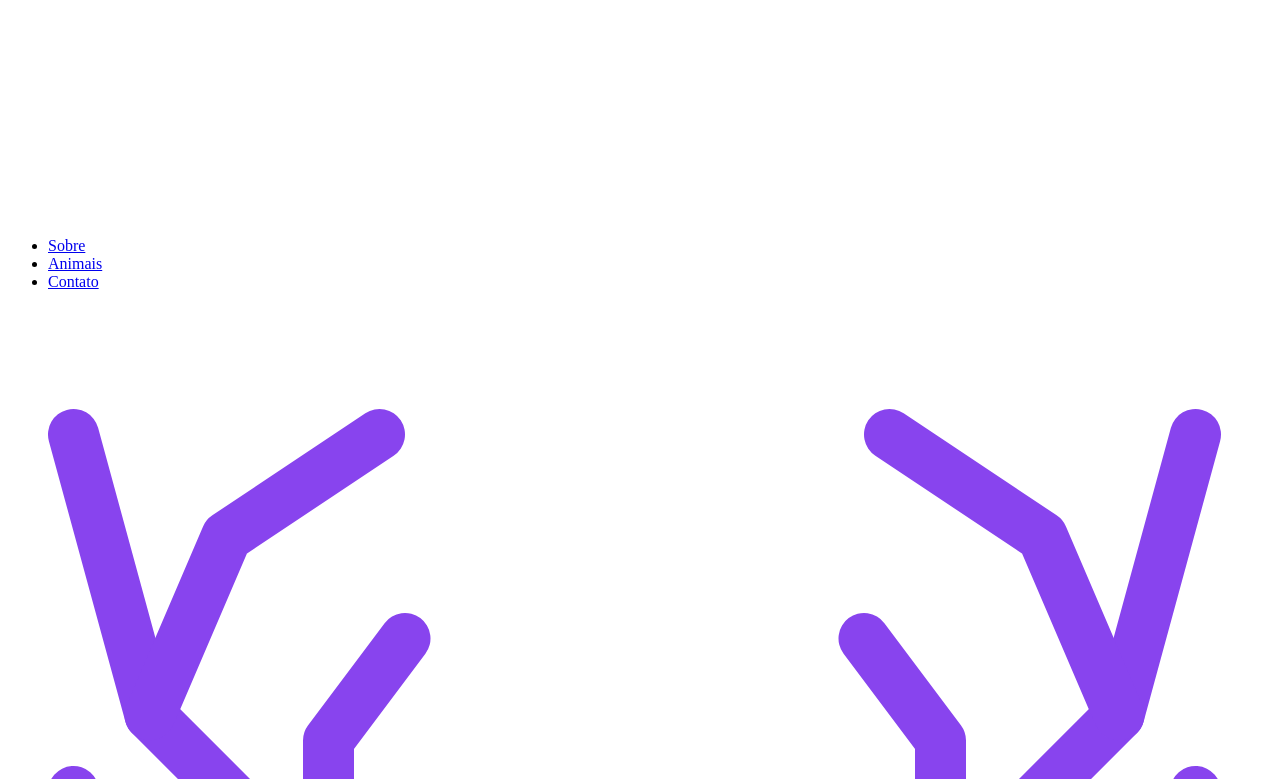
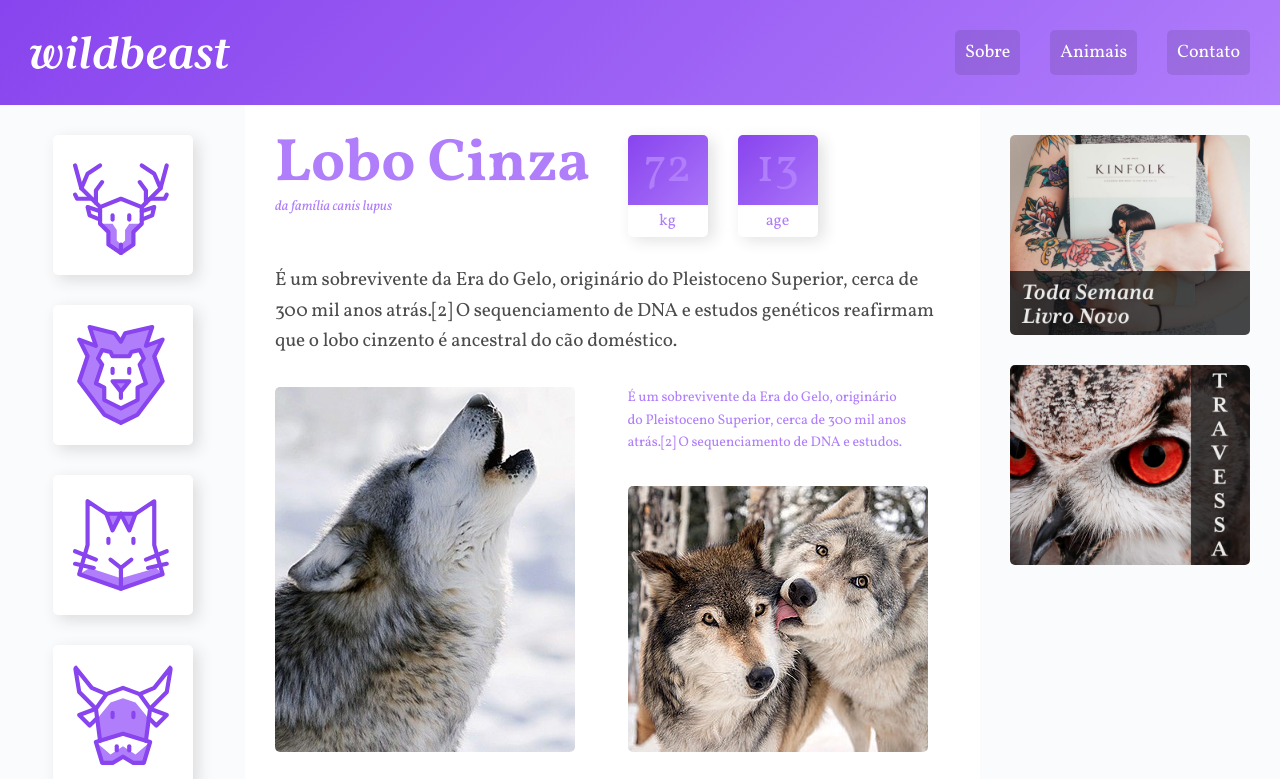
Before and after one commit to pedrobissetti/Wildbeast, a website: page index.html in a window 1280 px wide. Shown: the top 779 px of the page. Drawn offline with Linux system fonts and the light colour scheme.

Commit message:
LP-Finalizada

```diff
--- /dev/null
+++ b/css/scss/_anuncio.scss
@@ -0,0 +1,7 @@
+.anuncios {
+  background: $cor-background;
+  display: grid;
+  align-content: start;
+  padding: 30px;
+  grid-gap: 30px;
+}
--- /dev/null
+++ b/css/scss/_content.scss
@@ -0,0 +1,108 @@
+.content {
+  max-width: 960px;
+  margin: 0 auto;
+  padding: 30px;
+  display: grid;
+  grid-template-columns: 1fr 1fr;
+  grid-gap: 30px;
+  &--titulo {
+    color: $cor-secundaria;
+    font-size: $font-titulo;
+    line-height: 1;
+    font-weight: 700;
+  }
+  &--span {
+    font-size: $font-little;
+    color: $cor-secundaria;
+    font-style: italic;
+  }
+  p {
+    font-size: $font-paragrafo;
+    line-height: 1.6;
+    letter-spacing: -0.005em;
+    color: rgba(0,0,0,.7);
+  }
+  &--infos {
+    display: flex;
+    align-items: flex-start;
+    div {
+      width: 80px;
+      text-align: center;
+      background: linear-gradient(135deg, $cor-principal, $cor-secundaria);
+      border-radius: 5px;
+      box-shadow: 5px 5px 15px 0px rgba(44,44,44,0.15);
+      position: relative;
+      &:first-child {
+        margin-right: 30px;
+      }
+      span {
+        display: block;
+        color: $cor-secundaria;
+      }
+    }
+    &__numeros {
+      font-size: $font-numeros;
+      line-height: 1;
+      margin: 10px auto;
+    }
+    &__rotulos {
+      background: $cor-padrao;
+      border-radius: 0 0 5px 5px;
+      padding: 5px 0;
+      position: relative;
+      top: 2px;
+    }
+  }
+  &--destaque {
+    font-size: $font-little !important;
+    color: $cor-secundaria !important;
+    max-width: 20em !important;
+  }
+  &--citacao, &--atributos {
+    padding: 30px;
+    border-radius: 5px;
+    box-shadow: 5px 5px 15px 0px rgba(44,44,44,0.15);
+    background: linear-gradient(135deg, $cor-principal, $cor-secundaria);
+    align-self: flex-start;
+    p {
+      color: $cor-padrao;
+      font-size: $font-medium;
+      font-style: italic;
+      text-align: center;
+      max-width: 500px;
+      margin: 0 auto;
+    }
+    li {
+      color: $cor-padrao;
+      font-family: $font--atributos;
+      font-size: $font-small;
+      padding: 15px;
+      font-weight: bold;
+    }
+  }
+}
+
+.content--atributos {
+  li + li {
+    border-top: 2px solid $cor-secundaria;
+  }
+}
+
+.informacoes {
+  p + p {
+    margin-top: 30px;
+  }
+}
+
+.col-wide {
+  grid-column: 1 / -1;
+}
+
+.imagem-1 {
+  grid-row: span 2;
+  align-self: flex-end;
+}
+
+.imagem-2 {
+  align-self: flex-end;
+}
--- /dev/null
+++ b/css/scss/_footer.scss
@@ -0,0 +1,8 @@
+.footer {
+  background: linear-gradient(135deg, $cor-principal, $cor-secundaria);
+  p {
+    color: $cor-padrao;
+    text-align: center;
+    padding: 20px;
+  }
+}
--- /dev/null
+++ b/css/scss/_grid.scss
@@ -0,0 +1,30 @@
+// GRID GERAL
+.estrutura {
+  display: grid;
+  grid-template-columns: minmax(160px, 1fr) 3fr 300px;
+  grid-template-areas:
+    "header header header"
+    "sidenav content anuncios"
+    "footer footer footer"
+  ;
+}
+
+.header {
+  grid-area: header;
+}
+
+.sidenav {
+  grid-area: sidenav;
+}
+
+.content {
+  grid-area: content;
+}
+
+.anuncios {
+  grid-area: anuncios;
+}
+
+.footer {
+  grid-area: footer;
+}
--- /dev/null
+++ b/css/scss/_header.scss
@@ -0,0 +1,28 @@
+.header {
+  background: linear-gradient(135deg, $cor-principal, $cor-secundaria);
+  padding: 30px;
+  display: grid;
+  grid-template-columns: 1fr auto;
+  align-items: center;
+  &--logo {
+    max-width: 200px;
+  }
+  &--lista {
+    display: flex;
+    flex-wrap: wrap;
+    &__item:nth-child(2) {
+      margin: 0 30px;
+    }
+    a {
+      padding: 10px;
+      color: $cor-padrao;
+      font-size: $font-small;
+      background: rgba(0,0,0,.1);
+      border-radius: 5px;
+      transition: 0.1s;
+      &:hover {
+        background: rgba(0,0,0,.5);
+      }
+    }
+  }
+}
--- /dev/null
+++ b/css/scss/_reset.scss
@@ -0,0 +1,23 @@
+body, p, h1, ul, li, blockquote {
+  padding: 0;
+  margin: 0;
+}
+
+body {
+  font-family: $font--principal;
+}
+
+li {
+  list-style: none;
+}
+
+a {
+  text-decoration: none;
+  display: block;
+}
+
+img {
+  max-width: 100%;
+  display: block;
+  border-radius: 5px;
+}
--- /dev/null
+++ b/css/scss/_sidenav.scss
@@ -0,0 +1,17 @@
+.sidenav {
+  background: $cor-background;
+  padding: 30px;
+  a {
+    min-width: 60px;
+    max-width: 100px;
+    margin: 0 auto 30px auto;
+    background: white;
+    padding: 20px;
+    border-radius: 5px;
+    box-shadow: 5px 5px 15px 0px rgba(44,44,44,0.15);
+    transition: .1s ease-out;
+    &:hover {
+      background: $cor-secundaria;
+    }
+  }
+}
--- /dev/null
+++ b/css/scss/_variavel-mixin.scss
@@ -0,0 +1,17 @@
+// CORES
+$cor-principal: #8844ee;
+$cor-secundaria: #B07DFB;
+$cor-padrao: #FFF;
+$cor-background: #fafbfc;
+
+// FONT
+$font--principal: 'Vollkorn', Georgia, serif;
+$font--atributos: Courier, monospace;
+
+// SIZE
+$font-little: 0.875em;
+$font-small: 1.125em;
+$font-medium: 1.5em;
+$font-paragrafo: 1.2em;
+$font-titulo: 3.75em;
+$font-numeros: 3em;
--- a/css/scss/style.scss
+++ b/css/scss/style.scss
@@ -0,0 +1,8 @@
+@import 'variavel-mixin';
+@import 'reset';
+@import 'grid';
+@import 'header';
+@import 'sidenav';
+@import 'content';
+@import 'anuncio';
+@import 'footer';
--- a/index.html
+++ b/index.html
@@ -4,6 +4,7 @@
   <meta charset="UTF-8">
   <meta name="viewport" content="width=device-width, initial-scale=1, shrink-to-fit=no">
   <meta http-equiv="X-UA-Compatible" content="ie=edge">
+  <link href="https://fonts.googleapis.com/css?family=Vollkorn:400,400i,700&display=swap" rel="stylesheet">
   <link rel="stylesheet" href="css/style.css">
   <title>Wildbeast</title>
 </head>
@@ -12,10 +13,10 @@
     <header class="header">
       <a href="#" class="header--logo"><img src="img/wildbeast.svg" alt="Wildbeast Header"></a>
       <nav>
-        <ul>
-          <li><a href="#">Sobre</a></li>
-          <li><a href="#">Animais</a></li>
-          <li><a href="#">Contato</a></li>
+        <ul class="header--lista">
+          <li class="header--lista__item"><a href="#">Sobre</a></li>
+          <li class="header--lista__item"><a href="#">Animais</a></li>
+          <li class="header--lista__item"><a href="#">Contato</a></li>
         </ul>
       </nav>
     </header>
@@ -32,39 +33,39 @@
     </nav>
 
     <main class="content">
-      <div class="content--titulo">
-        <h1>Lobo Cinza</h1>
-        <span>da família canis lupus</span>
+      <div>
+        <h1 class="content--titulo">Lobo Cinza</h1>
+        <span class="content--span">da família canis lupus</span>
       </div>
 
-      <div class="infos">
+      <div class="content--infos">
         <div>
-          <span class="infos--numeros">72</span>
-          <span class="infos--rotulos">kg</span>
+          <span class="content--infos__numeros">72</span>
+          <span class="content--infos__rotulos">kg</span>
         </div>
         <div>
-          <span class="infos--numeros">13</span>
-          <span class="infos--rotulos">age</span>
+          <span class="content--infos__numeros">13</span>
+          <span class="content--infos__rotulos">age</span>
         </div>
       </div>
 
-      <p>É um sobrevivente da Era do Gelo, originário do Pleistoceno Superior, cerca de 300 mil anos atrás.[2] O sequenciamento de DNA e estudos genéticos reafirmam que o lobo cinzento é ancestral do cão doméstico.</p>
+      <p class="col-wide">É um sobrevivente da Era do Gelo, originário do Pleistoceno Superior, cerca de 300 mil anos atrás.[2] O sequenciamento de DNA e estudos genéticos reafirmam que o lobo cinzento é ancestral do cão doméstico.</p>
 
-      <img src="img/wolf1.jpg" alt="Wolf 1">
+      <img class="imagem-1" src="img/wolf1.jpg" alt="Wolf 1">
 
-      <p>É um sobrevivente da Era do Gelo, originário do Pleistoceno Superior, cerca de 300 mil anos atrás.[2] O sequenciamento de DNA e estudos.</p>
+      <p class="content--destaque">É um sobrevivente da Era do Gelo, originário do Pleistoceno Superior, cerca de 300 mil anos atrás.[2] O sequenciamento de DNA e estudos.</p>
 
-      <img src="img/wolf2.jpg" alt="Wolf 2">
+      <img class="imagem-2" src="img/wolf2.jpg" alt="Wolf 2">
 
       <p>O peso e tamanho dos lobos variam muito em todo o mundo, tendendo a aumentar proporcionalmente com a latitude, como previsto pela teoria de Christian Bergmann. Em geral, a altura, medida a partir dos ombros, varia de 60 a 95 centímetros.</p>
 
       <p>O peso varia geograficamente. Em média, os lobos europeus pesam 38,5 kg; os lobos da América do Norte, 36 kg; os lobos indianos e árabes, 25 kg.[7] Embora raros, lobos com mais de 77 kg foram encontrados no Alasca, Canadá,[8] e na antiga União Soviética.</p>
 
-      <blockquote class="citacao">
+      <blockquote class="content--citacao col-wide">
         <p>“Há algo no uivar do lobo que tira um homem do aqui e agora e o transporta para uma floresta da mente.”</p>
       </blockquote>
 
-      <ul class="atributos">
+      <ul class="content--atributos">
         <li>Surgiu: 12.000 anos</li>
         <li>Tipo: Mamífero</li>
         <li>Idade Média: 13 anos</li>
@@ -78,7 +79,7 @@
         <p>É um sobrevivente da Era do Gelo, originário do Pleistoceno Superior, cerca de 300 mil anos atrás.[2] O sequenciamento de DNA e estudos genéticos reafirmam que o lobo cinzento é ancestral do cão doméstico.</p>
       </div>
 
-      <img src="img/wolf3.jpg" alt="Wolf 3">
+      <img class="col-wide" src="img/wolf3.jpg" alt="Wolf 3">
     </main>
 
     <aside class="anuncios">
```
Also changed, not shown: css/style.css.
